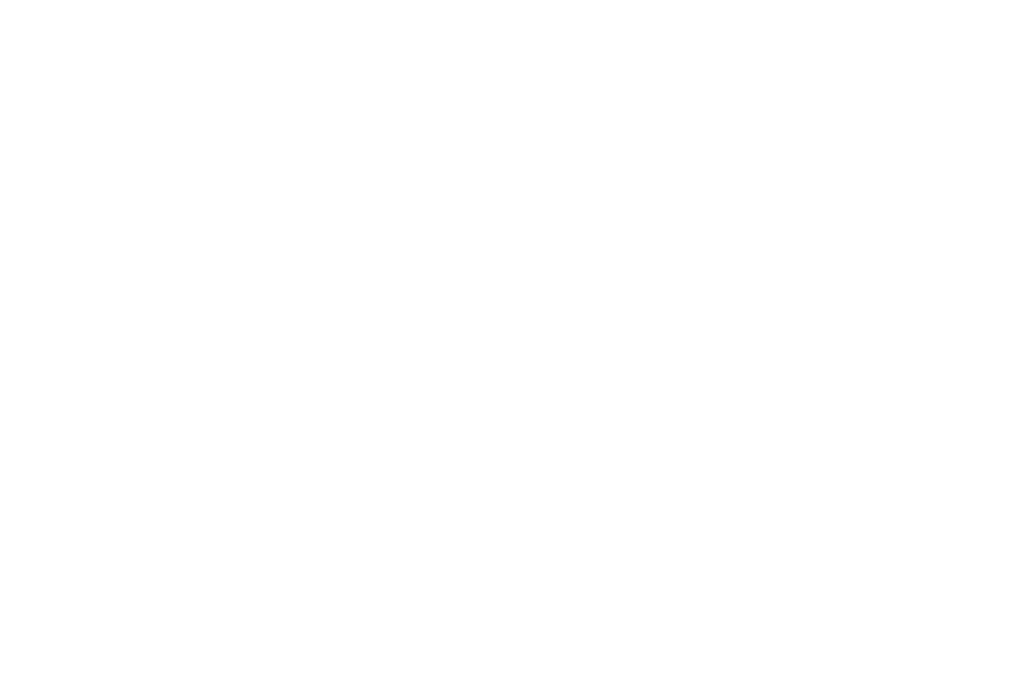
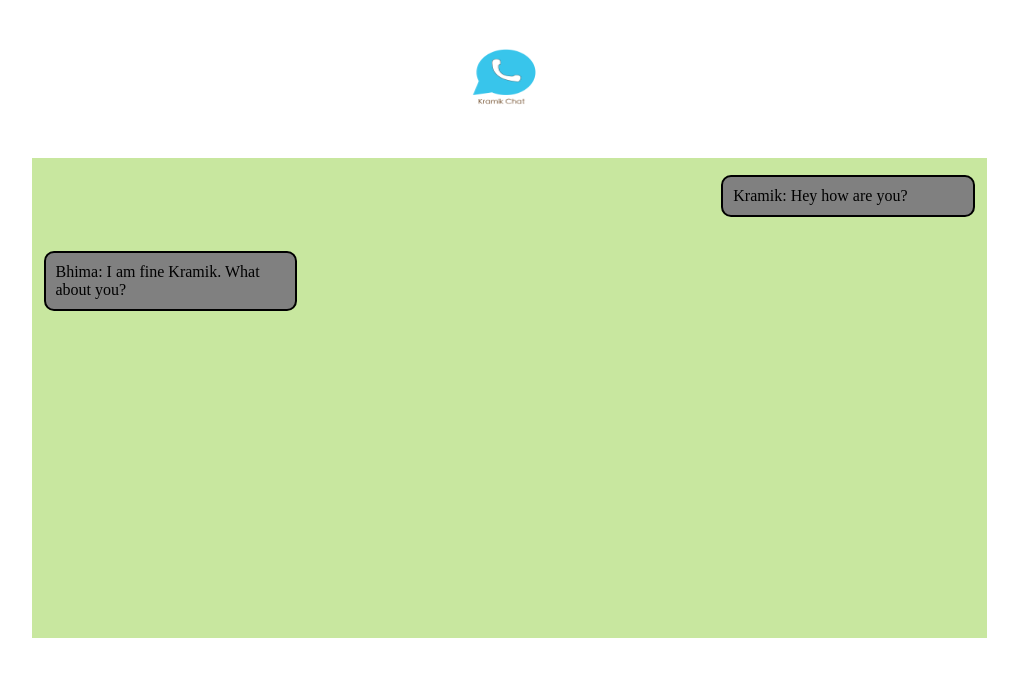
Before and after one commit to Kramik12/Chatapp, a plain HTML site: page index.html in a window 1280 px wide. Shown: the whole page, without its empty margins (131-1149 px from the left). Drawn offline with Linux system fonts and the light colour scheme.

Commit message:
first commit

```diff
--- /dev/null
+++ b/css/style.css
@@ -0,0 +1,31 @@
+.logo{
+    display: block;
+    margin: auto;
+    width: 150px;
+    height: 150px;
+}
+
+.container{
+    margin: auto;
+    background-color: rgb(200, 231, 159);
+    max-width: 955px;
+    height: 60vh;
+}
+
+.message{
+    background-color: grey;
+    width: 24%;
+    padding: 10px;
+    margin: 17px 12px;
+    border: 2px solid black;
+    border-radius: 10px;
+
+}
+.left{
+    float: left;
+    clear: both;
+}
+.right{
+    float: right;
+    clear: both;
+}
--- a/index.html
+++ b/index.html
@@ -5,8 +5,16 @@
     <meta name="viewport" content="width=device-width, initial-scale=1.0">
     <title>Kramik chat - Realtime Node Socket.io Chat App</title>
     <script src="js/client.js"></script>
+    <link rel="stylesheet" href="css/style.css">
 </head>
 <body>
+    <nav>
+        <img class="logo" src="chat.png" alt="">
+    </nav>
 
+    <div class="container">
+        <div class="message right">Kramik: Hey how are you?</div>
+        <div class="message left">Bhima: I am fine Kramik. What about you?</div>
+    </div>
 </body>
 </html>
```
Also changed, not shown: chat.png (renamed from Artboard 1.png), index.css (deleted), 1 other file.
